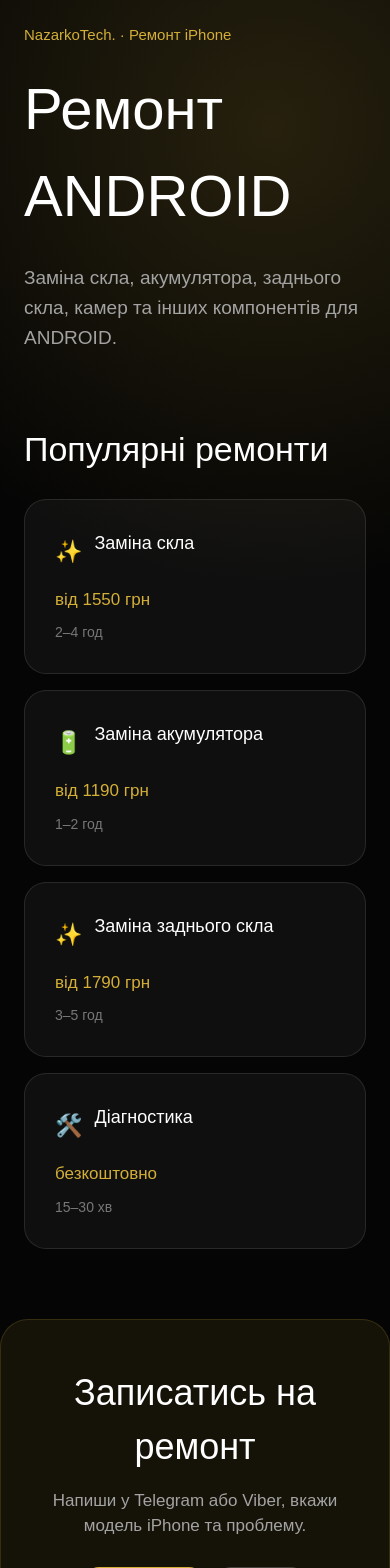
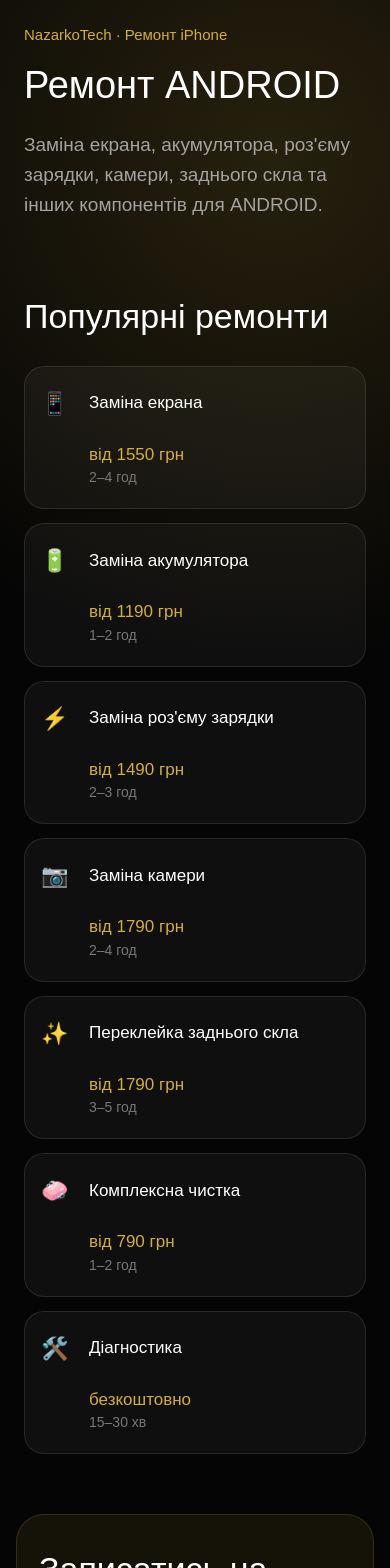
Before and after one commit to NazarkoMi/nazarkotech, a Next.js app: page /remont-iphone/android in a window 390 px wide. Shown: the part 160-1728 px from the top of the page. Built offline with nearby package versions, Linux system fonts and the light colour scheme.

Commit message:
Improve mobile model pages UI

```diff
--- a/app/remont-iphone/[model]/page.tsx
+++ b/app/remont-iphone/[model]/page.tsx
@@ -10,9 +10,12 @@ type Props = {
 };
 
 const repairs = [
-  { title: "Заміна скла", price: "від 1550 грн", time: "2–4 год" },
+  { title: "Заміна екрана", price: "від 1550 грн", time: "2–4 год" },
   { title: "Заміна акумулятора", price: "від 1190 грн", time: "1–2 год" },
-  { title: "Заміна заднього скла", price: "від 1790 грн", time: "3–5 год" },
+  { title: "Заміна роз'єму зарядки", price: "від 1490 грн", time: "2–3 год" },
+  { title: "Заміна камери", price: "від 1790 грн", time: "2–4 год" },
+  { title: "Переклейка заднього скла", price: "від 1790 грн", time: "3–5 год" },
+  { title: "Комплексна чистка", price: "від 790 грн", time: "1–2 год" },
   { title: "Діагностика", price: "безкоштовно", time: "15–30 хв" },
 ];
 
@@ -31,19 +34,25 @@ function formatModel(slug: string) {
     .join(" ");
 }
 
-export async function generateMetadata(
-  { params }: Props
-): Promise<Metadata> {
+function getRepairIcon(title: string) {
+  if (title.includes("екрана")) return "📱";
+  if (title.includes("акумулятора")) return "🔋";
+  if (title.includes("роз'єму")) return "⚡";
+  if (title.includes("камери")) return "📷";
+  if (title.includes("чистка")) return "🧼";
+  if (title.includes("Діагностика")) return "🛠️";
+  if (title.includes("скла")) return "✨";
+  return "🔧";
+}
+
+export async function generateMetadata({ params }: Props): Promise<Metadata> {
   const resolvedParams = await params;
-
   const modelData = iphoneRepairs[resolvedParams.model];
-
-  const modelName =
-    modelData?.name || formatModel(resolvedParams.model);
+  const modelName = modelData?.name || formatModel(resolvedParams.model);
 
   return {
-    title: `Ремонт ${modelName} у Львові | NazarkoTech.`,
-    description: `Професійний ремонт ${modelName} у Львові. Заміна скла, акумулятора, заднього скла, камер та інших компонентів.`,
+    title: `Ремонт ${modelName} у Львові | NazarkoTech`,
+    description: `Професійний ремонт ${modelName} у Львові. Заміна екрана, акумулятора, роз'єму зарядки, камери та інших компонентів.`,
   };
 }
 
@@ -56,72 +65,46 @@ const repairsList = modelData?.repairs || repairs;
   return (
     <main style={page}>
       <Header />
+
       <section style={hero}>
-        <p style={eyebrow}>
-          NazarkoTech. · Ремонт iPhone
-        </p>
+        <p style={eyebrow}>NazarkoTech · Ремонт iPhone</p>
 
-        <h1 style={title}>
-          Ремонт {modelName}
-        </h1>
+        <h1 style={title}>Ремонт {modelName}</h1>
 
         <p style={subtitle}>
-          Заміна скла, акумулятора, заднього скла,
-          камер та інших компонентів для {modelName}.
+          Заміна екрана, акумулятора, роз'єму зарядки, камери, заднього скла
+          та інших компонентів для {modelName}.
         </p>
       </section>
 
       <section style={section}>
-        <h2 style={sectionTitle}>
-          Популярні ремонти
-        </h2>
+        <h2 style={sectionTitle}>Популярні ремонти</h2>
 
         <div style={grid} className="model-repair-grid">
           {repairsList.map((repair) => (
-  <div
-    key={repair.title}
-    style={card}
-    className="repair-card"
-  >
-    <div style={cardTop}>
-  <span style={icon}>
-    {repair.title.includes("екрана") && "📱"}
-    {repair.title.includes("акумулятора") && "🔋"}
-    {repair.title.includes("роз'єму") && "⚡"}
-    {repair.title.includes("камери") && "📷"}
-    {repair.title.includes("чистка") && "🧼"}
-    {repair.title.includes("Діагностика") && "🛠️"}
-    {repair.title.includes("скла") && "✨"}
-  </span>
+            <div key={repair.title} style={card} className="repair-card">
+              <span style={icon}>{getRepairIcon(repair.title)}</span>
 
               <h3 style={cardTitle}>{repair.title}</h3>
-</div>
 
+              <div className="repair-price-block">
                 <p style={priceText}>{repair.price}</p>
-
                 <p style={mutedText}>{repair.time}</p>
               </div>
+            </div>
           ))}
-
         </div>
       </section>
 
-      <section style={cta}>
-        <h2 style={ctaTitle}>
-          Записатись на ремонт
-        </h2>
+      <section style={cta} className="cta-model">
+        <h2 style={ctaTitle}>Записатись на ремонт</h2>
 
         <p style={ctaText}>
-          Напиши у Telegram або Viber,
-          вкажи модель iPhone та проблему.
+          Напиши у Telegram або Viber, вкажи модель iPhone та проблему.
         </p>
 
-        <div style={buttonRow}>
-          <Link
-            href="https://t.me/NazarkoMi"
-            style={goldButton}
-            className="btn"
-          >
+        <div style={buttonRow} className="cta-model-buttons">
+          <Link href="https://t.me/NazarkoMi" style={goldButton} className="btn">
             Telegram
           </Link>
 
@@ -170,15 +153,67 @@ const repairsList = modelData?.repairs || repairs;
         }
 
         @media (max-width: 768px) {
+          .model-repair-grid {
+            grid-template-columns: 1fr !important;
+            gap: 14px !important;
+          }
+
+          .repair-card {
+            width: 100% !important;
+            display: grid !important;
+            grid-template-columns: 38px 1fr auto !important;
+            align-items: center !important;
+            gap: 14px !important;
+            padding: 20px 16px !important;
+            border-radius: 20px !important;
+          }
+
+          .repair-card h3 {
+            margin: 0 !important;
+            font-size: 17px !important;
+            line-height: 1.3 !important;
+          }
+
+          .repair-card p {
+            margin: 0 !important;
+          }
+
+          .repair-price-block {
+            text-align: right !important;
+            min-width: 92px !important;
+          }
+
           .repair-card:hover,
           .btn:hover {
-      transform: none;
+            transform: none !important;
+          }
+
+          .cta-model {
+            margin: 30px 16px 60px !important;
+            padding: 34px 22px !important;
+            text-align: left !important;
+          }
+
+          .cta-model h2 {
+            font-size: 34px !important;
+            line-height: 1.2 !important;
+          }
+
+          .cta-model-buttons {
+            justify-content: flex-start !important;
+            flex-direction: column !important;
           }
         }
 
-  @media (max-width: 480px) {
-    .model-repair-grid {
-      grid-template-columns: 1fr !important;
+        @media (max-width: 420px) {
+          .repair-card {
+            grid-template-columns: 34px 1fr !important;
+          }
+
+          .repair-price-block {
+            grid-column: 2;
+            text-align: left !important;
+            margin-top: 8px;
           }
         }
       `}</style>
@@ -207,8 +242,9 @@ const eyebrow = {
 };
 
 const title = {
-  fontSize: "58px",
+  fontSize: "clamp(38px, 7vw, 58px)",
   margin: "0 0 24px",
+  lineHeight: "1.08",
 };
 
 const subtitle = {
@@ -239,17 +275,28 @@ const card = {
   background: "rgba(255,255,255,0.045)",
   border: "1px solid rgba(255,255,255,0.1)",
   borderRadius: "22px",
-  padding: "30px",
+  padding: "28px",
+};
+
+const icon = {
+  fontSize: "22px",
 };
 
 const cardTitle = {
   fontSize: "18px",
-  marginBottom: "16px",
+  margin: "0 0 16px",
 };
 
 const priceText = {
   color: "#D4AF37",
   fontSize: "17px",
+  margin: 0,
+};
+
+const mutedText = {
+  color: "#777",
+  marginTop: "10px",
+  fontSize: "14px",
 };
 
 const cta = {
@@ -297,18 +344,3 @@ const darkButton = {
   textDecoration: "none",
   background: "rgba(255,255,255,0.04)",
 };
-const mutedText = {
-  color: "#777",
-  marginTop: "10px",
-  fontSize: "14px",
-};
-const cardTop = {
-  display: "flex",
-  alignItems: "center",
-  gap: "12px",
-  marginBottom: "14px",
-};
-
-const icon = {
-  fontSize: "22px",
-};
```
Lines whose indentation alone changed are shown as unchanged.
